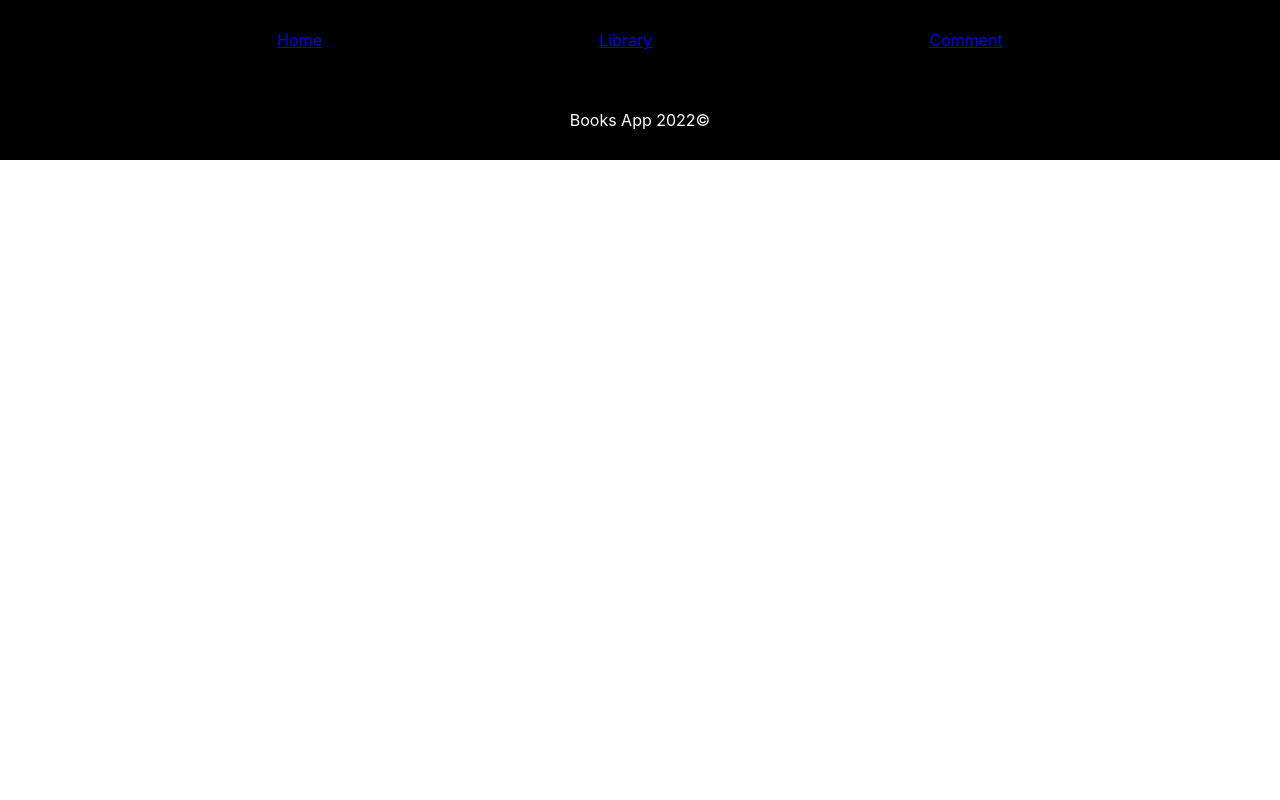
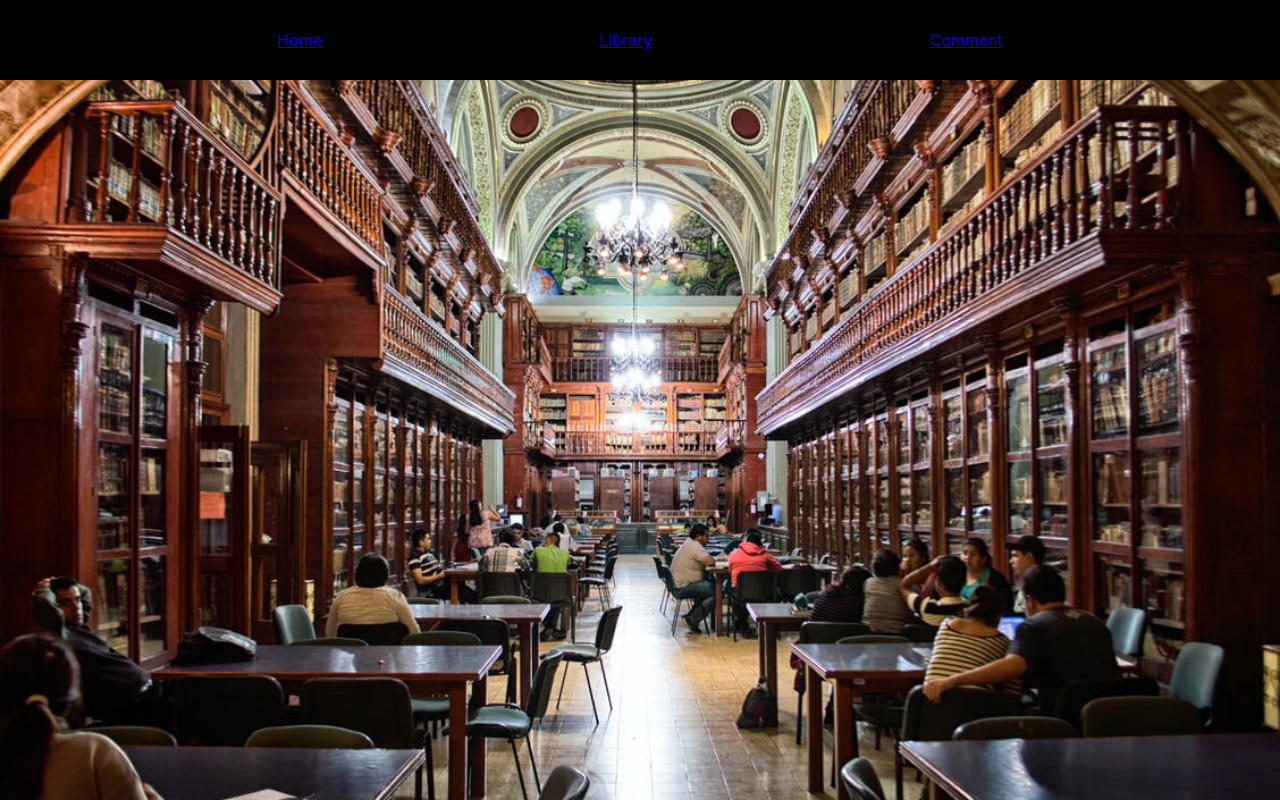
Before and after one commit to Bonyonte/library, a React (Create React App) app: page /library in a window 1280 px wide. Shown: the top 800 px of the page. Built offline with nearby package versions, Linux system fonts and the light colour scheme.

Commit message:
style library background image

```diff
--- a/src/App.css
+++ b/src/App.css
@@ -32,11 +32,11 @@
   justify-items: center;
 }
 
-/* .book-details {
+.book-details {
   background-image: url(images/image3.jpeg);
   height: 100vh;
   width: 100%;
   background-repeat: no-repeat;
   background-size: cover;
   background-position: center;
-} */
+}
--- a/src/components/NavBar.js
+++ b/src/components/NavBar.js
@@ -1,6 +1,5 @@
 import React from 'react';
 import '../App';
-import image1 from '../images/image1.jpeg';
 import {Link} from 'react-router-dom';
 
 const NavBar = () => {
```
